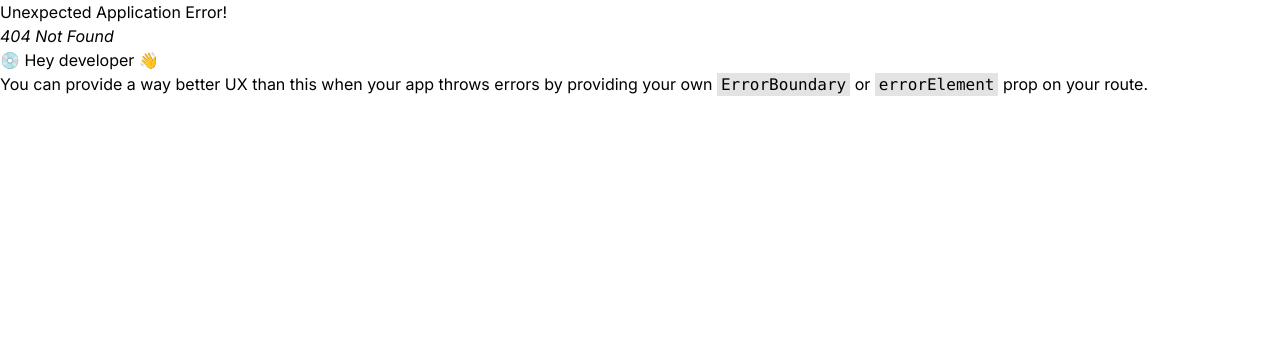
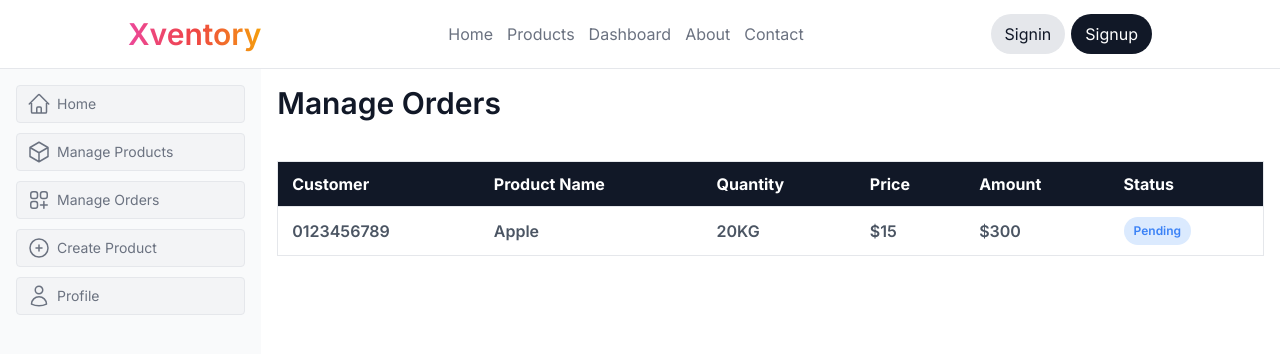
Before and after one commit to faisalchy64/inventory-frontend, a React (Vite) app: page /dashboard/manage-orders in a window 1280 px wide. Before the commit this address had no page. Shown: the top 354 px of the page. Built offline with nearby package versions, Linux system fonts and the light colour scheme.

Commit message:
feat: Create ManageOrders.jsx page

```diff
--- a/src/index.css
+++ b/src/index.css
@@ -26,5 +26,5 @@ tr:nth-child(even) {
 
 th,
 td {
-  @apply px-3.5 py-2.5;
+  @apply text-nowrap px-3.5 py-2.5;
 }
--- /dev/null
+++ b/src/pages/ManageOrders.jsx
@@ -0,0 +1,38 @@
+export default function ManageOrders() {
+  return (
+    <section className="min-h-[500px] flex flex-col gap-10 p-4">
+      <h1 className="text-2xl md:text-3xl font-semibold text-gray-900">
+        Manage Orders
+      </h1>
+
+      <div className="overflow-x-auto">
+        <table className="w-full table-auto font-semibold">
+          <thead className="text-justify text-white bg-gray-900">
+            <tr>
+              <th>Customer</th>
+              <th>Product Name</th>
+              <th>Quantity</th>
+              <th>Price</th>
+              <th>Amount</th>
+              <th>Status</th>
+            </tr>
+          </thead>
+          <tbody className="text-gray-600">
+            <tr className="">
+              <td>0123456789</td>
+              <td>Apple</td>
+              <td>20KG</td>
+              <td>$15</td>
+              <td>$300</td>
+              <td className="flex gap-2.5">
+                <button className="text-xs text-blue-500 bg-blue-100 px-2.5 py-1.5 rounded-3xl">
+                  Pending
+                </button>
+              </td>
+            </tr>
+          </tbody>
+        </table>
+      </div>
+    </section>
+  );
+}
--- a/src/router.jsx
+++ b/src/router.jsx
@@ -7,6 +7,7 @@ import About from "./pages/About";
 import Contact from "./pages/Contact";
 import Root from "./pages/Root";
 import ManageProducts from "./pages/ManageProducts";
+import ManageOrders from "./pages/ManageOrders";
 
 const router = createBrowserRouter([
   {
@@ -43,6 +44,10 @@ const router = createBrowserRouter([
         path: "/dashboard/manage-products",
         element: <ManageProducts />,
       },
+      {
+        path: "/dashboard/manage-orders",
+        element: <ManageOrders />,
+      },
     ],
   },
 ]);
```
